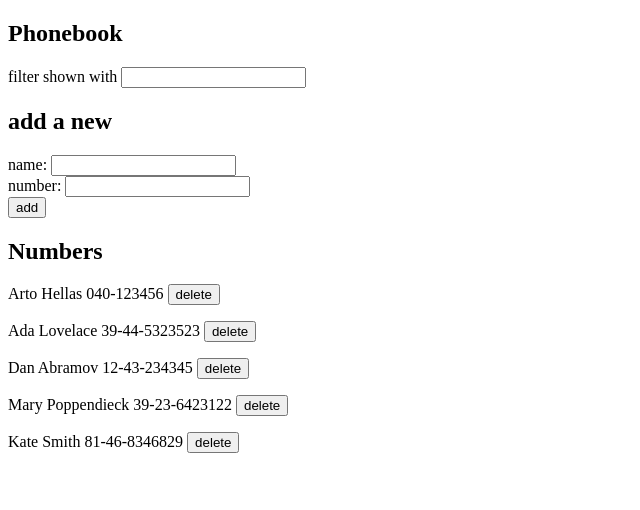
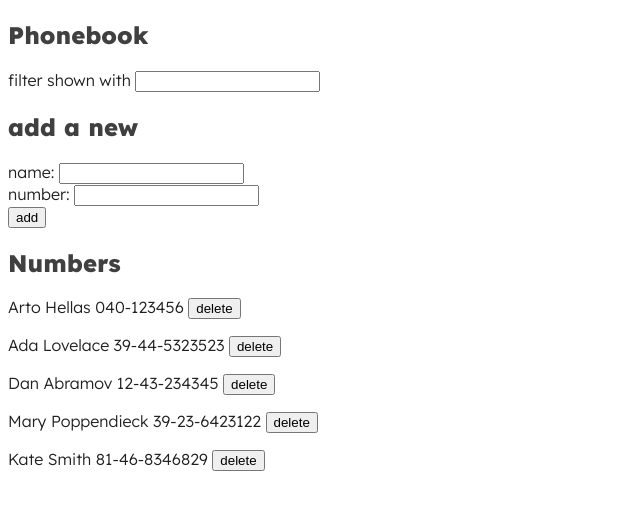
Before and after one commit to rishiraj-dhar/full-stack-open-2021, a React (Create React App) app in the folder part2/phonebook/: page / in a window 1280 px wide. Shown: the top 510 px of the page, without its empty margins (0-640 px from the left). Built offline with nearby package versions, Linux system fonts and the light colour scheme; data requests are answered from the project's data file.

Commit message:
Complete Exercise 2.20

```diff
--- a/part2/phonebook/src/App.js
+++ b/part2/phonebook/src/App.js
@@ -1,46 +1,16 @@
 import React, { useState, useEffect } from 'react';
+import NotificationCard from './components/NotificationCard';
+import FilteredPersons from './components/FilteredPersons';
+import TextInput from './components/TextInput';
+import Button from './components/Button';
 import Phonebook from './services/Phonebook';
-
-const TextInput = ({ labelText, value, handleInput }) => {
-  return (
-    <div>
-        {labelText} <input onChange={handleInput} value={value} />
-    </div>
-  );
-};
-
-const Button = ({ handleClick, text }) => {
-  return (
-    <div>
-      <button onClick={handleClick} type="submit">{text}</button>
-    </div>
-  );
-};
-
-const FilteredPersons = ({persons, nameFilter, handleDeletePerson}) => {
-  const personsToShow = persons.filter(person => (
-      person.name.toLowerCase()
-      .includes(nameFilter.toLowerCase())
-      ));
-
-  return (
-    <>
-      {personsToShow.map(
-        person => (
-          <p key={person.id}>
-            {person.name} {person.number} <button onClick={() => { handleDeletePerson(person) }} >delete</button>
-          </p>
-        ))}
-    </>
-  );
-
-};
 
 const App = () => {
   const [persons, setPersons] = useState([]);
   const [newName, setNewName] = useState('');
   const [newNumber, setNewNumber] = useState('');
   const [nameFilter, setNameFilter] = useState('');
+  const [notification, setNotification] = useState({ type: null, message: '' });
 
   useEffect(() => {
     Phonebook.readContacts()
@@ -71,6 +41,10 @@ const App = () => {
           Phonebook.updateContact(updatedContact)
             .then(responseData => {
               setPersons(persons.map(person => (person.name === responseData.name) ? responseData : person));
+              setNotification({ type: 'success', message: `Updated contact details for ${responseData.name}` });
+              setTimeout(() => {
+                setNotification({ type: null, message: '' });
+              }, 5000); // reset notification after 5 seconds
             });
         }
       }
@@ -89,6 +63,10 @@ const App = () => {
       .then(contactData => {
         const newPersons = persons.concat(contactData);
         setPersons(newPersons);
+        setNotification({ type: 'success', message: `Added contact details of ${contactData.name}` });
+        setTimeout(() => {
+          setNotification({ type: null, message: '' });
+        }, 5000); // reset notification after 5 seconds
         setNewName('');
         setNewNumber('');
       });
@@ -96,10 +74,20 @@ const App = () => {
 
   const handleDeletePerson = (personToDelete) => {
     if (window.confirm(`Delete ${personToDelete.name} ?`)) {
+      const newPersons = persons.filter(person => person.id !== personToDelete.id);
+      setPersons(newPersons);
       Phonebook.deleteContact(personToDelete.id)
         .then(() => {
-          const newPersons = persons.filter(person => person.id !== personToDelete.id);
-          setPersons(newPersons);
+          setNotification({ type: 'success', message: `Deleted contact details for ${personToDelete.name}` });
+          setTimeout(() => {
+            setNotification({ type: null, message: '' });
+          }, 5000); // reset notification after 5 seconds
+        })
+        .catch(() => {
+          setNotification({ type: 'error', message: `Contact details for ${personToDelete.name} has already been removed from server!` });
+          setTimeout(() => {
+            setNotification({ type: null, message: '' });
+          }, 5000); // reset notification after 5 seconds
         });
     };
   };
@@ -107,6 +95,7 @@ const App = () => {
   return (
     <div>
       <h2>Phonebook</h2>
+      <NotificationCard notification={notification} />
       <TextInput labelText="filter shown with " handleInput={handleNameFilterInput} value={nameFilter} />
       <h2>add a new</h2>
       <form>
--- /dev/null
+++ b/part2/phonebook/src/components/Button.js
@@ -0,0 +1,11 @@
+import React from "react";
+
+const Button = ({ handleClick, text }) => {
+  return (
+    <div>
+      <button onClick={handleClick} type="submit">{text}</button>
+    </div>
+  );
+};
+
+export default Button;
--- /dev/null
+++ b/part2/phonebook/src/components/FilteredPersons.js
@@ -0,0 +1,22 @@
+import React from "react";
+
+const FilteredPersons = ({persons, nameFilter, handleDeletePerson}) => {
+    const personsToShow = persons.filter(person => (
+        person.name.toLowerCase()
+        .includes(nameFilter.toLowerCase())
+        ));
+
+    return (
+      <>
+        {personsToShow.map(
+          person => (
+            <p key={person.id}>
+              {person.name} {person.number} <button onClick={() => { handleDeletePerson(person) }} >delete</button>
+            </p>
+          ))}
+      </>
+    );
+
+};
+
+export default FilteredPersons;
--- /dev/null
+++ b/part2/phonebook/src/components/NotificationCard.js
@@ -0,0 +1,24 @@
+import React from "react";
+
+const NotificationCard = ({ notification }) => {
+    if (notification.type === null) {
+        return null;
+    }
+
+    const notificationClassName = `notification-${notification.type}`;
+    const notificationTitle =
+        ( notification.type === 'success' )
+            ? 'Success!'
+            : ( notification.type === 'error' )
+                ? 'Error!'
+                : notification.type ;
+
+    return (
+        <div className={`notification-card ${notificationClassName}`} >
+            <div className={'notification-title'} >{notificationTitle}</div>
+            <div className={'notification-message'} >{notification.message}</div>
+        </div>
+    );
+};
+
+export default NotificationCard;
--- /dev/null
+++ b/part2/phonebook/src/components/TextInput.js
@@ -0,0 +1,11 @@
+import React from "react";
+
+const TextInput = ({ labelText, value, handleInput }) => {
+    return (
+      <div>
+          {labelText} <input onChange={handleInput} value={value} />
+      </div>
+    );
+};
+
+export default TextInput;
--- /dev/null
+++ b/part2/phonebook/src/index.css
@@ -0,0 +1,42 @@
+@import url('https://fonts.googleapis.com/css2?family=Lexend:wght@100;200;300;400;500;600;700;800;900&display=swap');
+
+body {
+    font-family: 'Lexend', sans-serif;
+    font-weight: 300;
+    color: #202020;
+}
+
+h2 {
+    font-weight: 800;
+    color: #404040;
+}
+
+.notification-card {
+    margin: 1.5em 0;
+    padding: 1em;
+    border-radius: 10px;
+    border-width: 3px;
+    border-style: solid;
+}
+
+.notification-success {
+    border-color: green;
+    color: green;
+    background-color: rgba(0, 255, 0, 0.2);
+}
+
+.notification-error {
+    border-color: red;
+    color: red;
+    background-color: rgba(255, 0, 0, 0.2);
+}
+
+.notification-title {
+    font-size: 1.5rem;
+    font-weight: 700;
+    margin-bottom: 0.5em;
+}
+
+.notification-message {
+    color: #303030;
+}
--- a/part2/phonebook/src/index.js
+++ b/part2/phonebook/src/index.js
@@ -1,4 +1,5 @@
 import ReactDOM from 'react-dom';
+import './index.css';
 import App from './App';
 
 ReactDOM.render(
```
